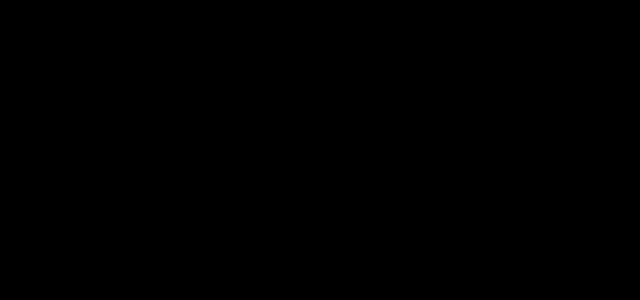
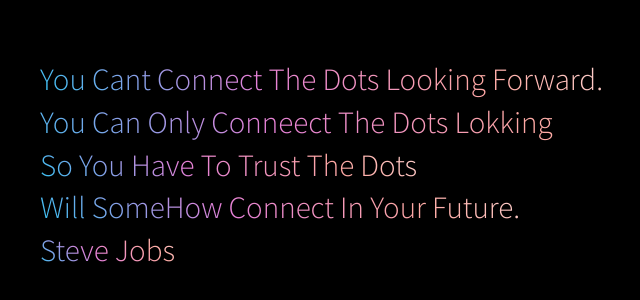
Before and after one commit to witehound/iphone-13-landingpagee, a React (Create React App) app: page / in a window 1280 px wide. Shown: the part 234-534 px from the top of the page, without its empty margins (280-920 px from the left). Built offline with nearby package versions, Linux system fonts and the light colour scheme.

Commit message:
learnedd to used sap for quotes animation

```diff
--- a/src/components/Quotes/Quotes.jsx
+++ b/src/components/Quotes/Quotes.jsx
@@ -1,24 +1,44 @@
-import React from "react";
+import React, { useRef, useEffect } from "react";
 import { Section, TextContainer, Text } from "./QuotesStyles.js";
+import { animateQuote } from "../../utils/gsap.js";
 
 const Quotes = () => {
+  const textLineOne = useRef(null);
+  const textLineTwo = useRef(null);
+  const textLineThree = useRef(null);
+  const textLineFour = useRef(null);
+  const textLineFive = useRef(null);
+
+  useEffect(() => {
+    animateQuote([
+      textLineOne,
+      textLineTwo,
+      textLineThree,
+      textLineFour,
+      textLineFive,
+    ]);
+  }, []);
   return (
     <Section>
       <TextContainer>
         <Text>
-          <span>line-1</span>
+          <span ref={textLineOne}>
+            You Cant Connect The Dots Looking Forward.
+          </span>
         </Text>
         <Text>
-          <span>line-2</span>
+          <span ref={textLineTwo}>
+            You Can Only Conneect The Dots Lokking Backward.
+          </span>
         </Text>
         <Text>
-          <span>line-3</span>
+          <span ref={textLineThree}>So You Have To Trust The Dots</span>
         </Text>
         <Text>
-          <span>line-4</span>
+          <span ref={textLineFour}>Will SomeHow Connect In Your Future.</span>
         </Text>
         <Text>
-          <span>line-5</span>
+          <span ref={textLineFive}>Steve Jobs</span>
         </Text>
       </TextContainer>
     </Section>
--- a/src/components/Quotes/QuotesStyles.js
+++ b/src/components/Quotes/QuotesStyles.js
@@ -33,11 +33,17 @@ export const Text = styled.p`
   height: var(--fontmd);
   overflow: hidden;
   span {
-    background-color: blue;
     position: absolute;
     transform: translateY(3rem);
-    animation-name: ${moveUp};
+    /* animation-name: ${moveUp};
     animation-duration: 2.5s;
     animation-timing-function: ease;
+    animation-fill-mode: forwards; */
+    font-family: var(--fontL);
+    -webkit-font-family: var(--fontL);
+    background-image: linear-gradient(45deg, var(--gradient));
+    background-clip: text;
+    -webkit-background-clip: text;
+    -webkit-text-fill-color: transparent;
   }
 `;
--- a/src/styles/globalStyles.js
+++ b/src/styles/globalStyles.js
@@ -43,21 +43,21 @@ h1,h2,h2,h4,h5,h6{
 }
 
 @font-face {
-    font-family: 'Source Sans Pro Light';
-    src: local('Source Sans Pro Light'), url(${fontLight}), format("truetype");
+    font-family: 'Source Sans Pro light';
+    src: local('Source Sans Pro light'), url(${fontLight}), format("truetype");
     font-display : swap;
     font-style : normal;
 }
 
 @font-face {
-    font-family: 'Source Sans Pro Regular';
-    src: local('Source Sans Pro Regular'), url(${fontRegular}), format("truetype");
+    font-family: 'Source Sans Pro';
+    src: local('Source Sans Pro'), url(${fontRegular}), format("truetype");
     font-display : swap;
     font-style : normal;
 }
 
 body{
-    font-family: 'Source Sans Pro Regular', sans-serif;
+    font-family: 'Source Sans Pro', sans-serif;
     overflow-x: hidden;
 }
 `;
--- /dev/null
+++ b/src/utils/gsap.js
@@ -0,0 +1,11 @@
+import gsap from "gsap";
+
+export const animateQuote = (quotes) => {
+  for (let q of quotes) {
+    console.log(q);
+    gsap.to(q.current, {
+      y: 0,
+      duration: 2.5,
+    });
+  }
+};
--- /dev/null
+++ b/src/utils/index.js
@@ -0,0 +1,3 @@
+import { animateQuote } from "./gsap";
+
+export { animateQuote };
```
